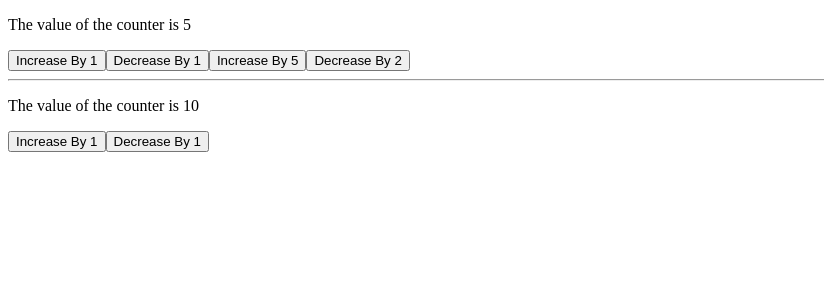
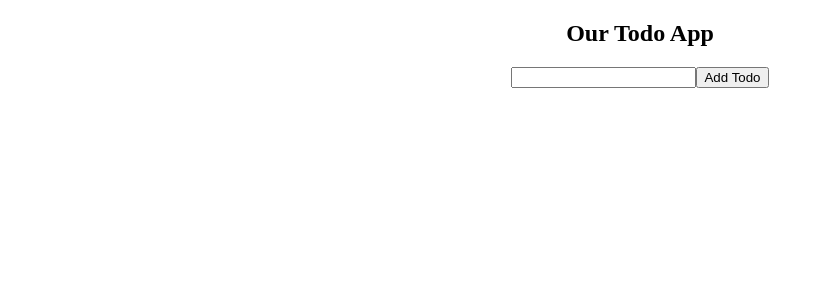
Before and after one commit to asiefmahir/batch-11, a React (Vite) app: page / in a window 1280 px wide. Shown: the top 300 px of the page, without its empty margins (0-824 px from the left). Built offline with nearby package versions, Linux system fonts and the light colour scheme.

Commit message:
feat: Learn more about state management using useState hook

```diff
--- a/src/App.jsx
+++ b/src/App.jsx
@@ -1,110 +1,85 @@
-import "./App.css";
-import BioData from "./components/BioData";
-
 import { useState } from "react";
 
-// App()
-// BioData("Mahir Asief", "")
-// <App></App>
-// <App />
+const App = () => {
+	// Filter Logic Implementation
+	const [todoTitle, setTodoTitle] = useState("");
+	const [todoList, setTodoList] = useState([]);
+	// todoList = newList
 
-function App() {
-	// diff algorithm
-	// App is being re-called/re-invoked
-	// Re-render
-	console.log("I am being called");
-	// let counter = 0;
+	// oracle ->
+	// phd
+	// class 1, class 2
 
-	// dynamic variable, changeable data, state
-	// State -> Dynamic Data
-	const [counter, setCounter] = useState(5);
-	// counter = 7
-	const [counter2, setCounter2] = useState(10);
+	const submitHandler = (event) => {
+		event.preventDefault();
+		if (!todoTitle.trim()) return alert(`Please provide a valid title`);
 
-	// counter = 6
-
-	// let a = 7
-	// a + 2
-	// console.log(janiNah);
-
-	const increaseHandler = (value) => {
-		// console.log("I am being triggered");
-		setCounter(counter + value);
-		// 7
-		// setCounter(5 + 1)
-		// setCounter(6)
-		// counter = 50
-		// duita jinish argument akare
-		// 1) Direct Value
-		// 2) Expression -> value te convert hobe
-		// counter++;
-		// 1
-		// console.log(counter, "counter");
+		const newTodo = {
+			id: Date.now() + "",
+			title: todoTitle,
+			isCompleted: false,
+		};
+		// State
+		// invalid
+		// todoList.push(newTodo)
+		setTodoList([...todoList, newTodo]);
+		// [{}, {}, newTodo]
+		setTodoTitle("");
 	};
 
-	const decreaseHandler = (value) => {
-		// console.log("I am being triggered");
-		setCounter(counter - value);
-		// counter--;
-		// console.log(counter, "counter");
-	};
-	// todo -> crud -> state
-
-	const increaseHandler2 = () => {
-		// console.log("I am being triggered");
-		setCounter2(counter2 + 3);
-		// 6
-		// setCounter(5 + 1)
-		// setCounter(6)
-		// counter = 50
-		// duita jinish argument akare
-		// 1) Direct Value
-		// 2) Expression -> value te convert hobe
-		// counter++;
-		// 1
-		// console.log(counter, "counter");
+	const removeHandler = (todoId) => {
+		// todoId = "2"
+		//
+		// todoList.filter((todo) => true)
+		const newList = todoList.filter((todo) => todo.id !== todoId);
+		//                            ((todo) => "2" !== "2")
+		setTodoList(newList);
+		//
 	};
 
-	const decreaseHandler2 = () => {
-		// console.log("I am being triggered");
-		setCounter(counter2 - 3);
-		// counter--;
-		// console.log(counter, "counter");
+	const updateHandler = (todoId) => {
+		const newList = todoList.map((todo) => {
+			if (todo.id === todoId) {
+				// todo.isCompleted = !todo.isCompleted;
+				return { ...todo, isCompleted: !todo.isCompleted };
+			}
+			return { ...todo };
+		});
+
+		setTodoList(newList);
 	};
-	// props
 
 	return (
-		<>
-			<div>
-				<p>The value of the counter is {counter}</p>
-				<button onClick={() => increaseHandler(1)}>
-					Increase By 1
-				</button>
-				<button onClick={() => decreaseHandler(1)}>
-					Decrease By 1
-				</button>
-				<button onClick={() => increaseHandler(5)}>
-					Increase By 5
-				</button>
-				<button onClick={() => decreaseHandler(2)}>
-					Decrease By 2
-				</button>
-			</div>
-			<hr />
-			<p>The value of the counter is {counter2}</p>
-			<button onClick={increaseHandler2}>Increase By 1</button>
-			<button onClick={decreaseHandler2}>Decrease By 1</button>
-		</>
+		<div style={{ textAlign: "center" }}>
+			<h2>Our Todo App</h2>
+			{/* <select name="" id="">
+				<option value=""></option>
+			</select> */}
+			<form onSubmit={submitHandler}>
+				<input
+					type="text"
+					value={todoTitle}
+					onChange={(event) => setTodoTitle(event.target.value)}
+				/>
+				<button type="submit">Add Todo</button>
+			</form>
+			<ul>
+				{todoList.map((todo) => (
+					<li key={todo.id}>
+						<input
+							type="checkbox"
+							checked={todo.isCompleted}
+							onChange={() => updateHandler(todo.id)}
+						/>
+						<span>{todo.title}</span>
+						<button onClick={() => removeHandler(todo.id)}>
+							Remove Todo
+						</button>
+					</li>
+				))}
+			</ul>
+		</div>
 	);
-}
+};
 
-// class
-
-// export const arr = [1, 2, 3]; // named export
-
-export default App; // default export
-// A component must contain 3 virtue
-
-// 1) A component must be a function
-// 2) That function should return "something"
-// 3) That "something" must be some html-ish code (JSX)
+export default App;
--- a/src/components/BioData.jsx
+++ /dev/null
@@ -1,48 +0,0 @@
-// BioData()
-
-// component has 2 layers
-// 1) Presentation Layer (Html, Css)
-// 2) Data/Logic Layer
-// i) Props (Another Component will pass me the data as argument)
-// ii) State (Dynamic Data -> Changeable Data -> User Interaction)
-const BioData = (props) => {
-	// console.log(props, "props");
-	const { name, phone, email, linkedIn, skills, interests } = props;
-
-	return (
-		<div className="bio-data">
-			<h2>Bio Data of {name}</h2>
-			<div className="personal-info">
-				<p>Mobile No: {phone}</p>
-				<p>email: {email}</p>
-				<p>linkedIn: {linkedIn}</p>
-			</div>
-			<br />
-			<div className="skills">
-				<h2>My Skills:</h2>
-				<ul>
-					{skills.map((skill) => (
-						<li key={skill}>{skill}</li>
-					))}
-				</ul>
-			</div>
-			<div className="interests">
-				<h2>My Interests:</h2>
-				<ul>
-					{interests.map((interest) => (
-						<li key={interest}>{interest}</li>
-					))}
-				</ul>
-			</div>
-		</div>
-	);
-};
-
-// function add(a, b) {
-// 	return a + b;
-// }
-
-// add(10, 20); // 30
-// add(100, 300); // 400
-
-export default BioData;
```
